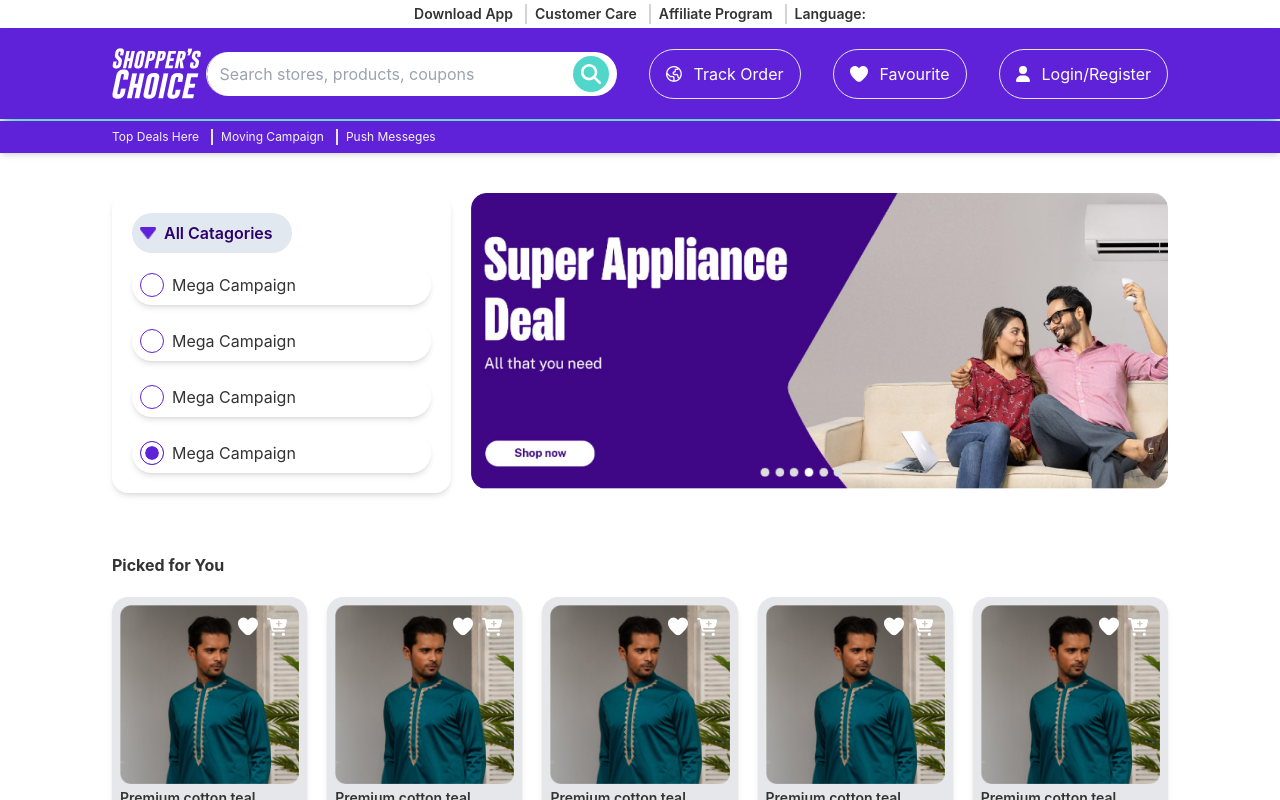
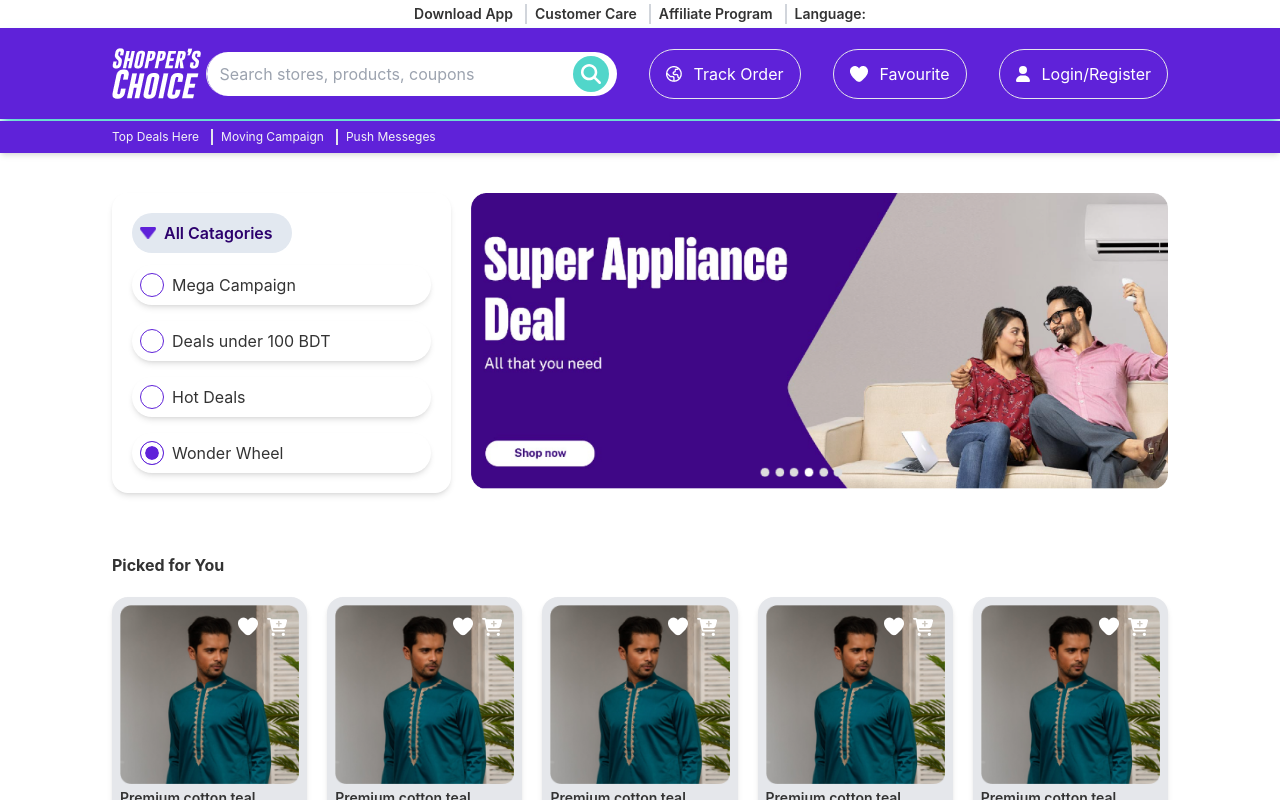
Before and after one commit to shayemhossainMK/mk-ecommerce, a React (Create React App) app: page / in a window 1280 px wide. Shown: the top 800 px of the page. Built offline with nearby package versions, Linux system fonts and the light colour scheme.

Commit message:
new cdoea dded

```diff
--- a/src/pages/Home/HomeBanner/HomeBanner.js
+++ b/src/pages/Home/HomeBanner/HomeBanner.js
@@ -27,7 +27,7 @@ const HomeBanner = () => {
                 class="radio radio-primary"
                 checked
               />
-              <p>Mega Campaign</p>
+              <p>Deals under 100 BDT</p>
             </div>
             <div className="flex items-center gap-2 my-4 shadow-md p-2 rounded-full">
               <input
@@ -36,7 +36,7 @@ const HomeBanner = () => {
                 class="radio radio-primary"
                 checked
               />
-              <p>Mega Campaign</p>
+              <p>Hot Deals</p>
             </div>
             <div className="flex items-center gap-2 mt-4 shadow-md p-2 rounded-full">
               <input
@@ -45,7 +45,7 @@ const HomeBanner = () => {
                 class="radio radio-primary"
                 checked
               />
-              <p>Mega Campaign</p>
+              <p>Wonder Wheel</p>
             </div>
           </div>
         </div>
```
